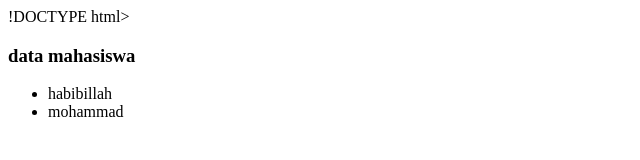
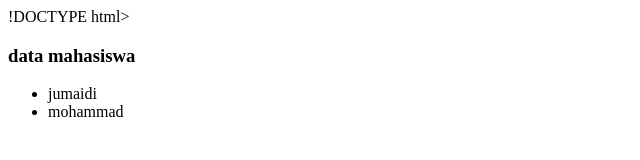
Before and after one commit to Yahyaalvie/latihan1-alterra, a plain HTML site: page latihan1alterra.html in a window 1280 px wide. Shown: the full height of the page, 0-640 px from the left. Drawn offline with Linux system fonts and the light colour scheme.

Commit message:
Update latihan1alterra.html

```diff
--- a/latihan1alterra.html
+++ b/latihan1alterra.html
@@ -9,8 +9,7 @@
 <body>
     <h3>data mahasiswa</h3>
     <ul>
-        <li>habibillah</li>
+        <li>jumaidi</li>
         <li>mohammad</li>
     </ul>
 </body>
-</html>
```
